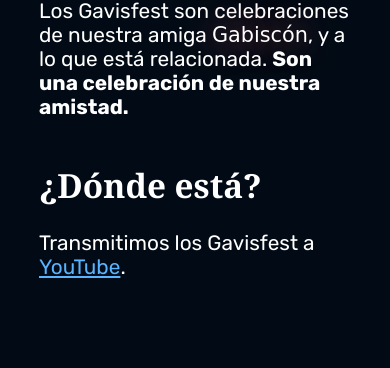
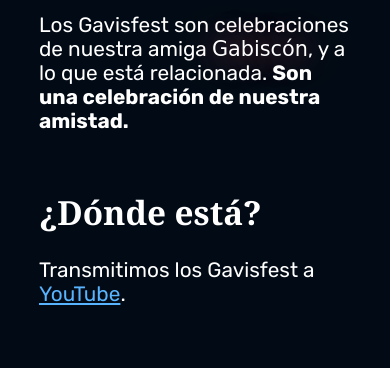
Before and after one commit to Gavisfest/sitio, a plain HTML site: page index.html in a window 390 px wide. Shown: the part 718-1086 px from the top of the page. Before the commit the page ends 1059 px from the top, so only its background shows below. Drawn offline with Linux system fonts and the light colour scheme; a web font is replaced by a local one.

Commit message:
Update H1 margins
In hopes that it will improve the graphics the website produce on mobile devices. #1

```diff
--- a/styles.css
+++ b/styles.css
@@ -30,7 +30,7 @@ a:hover {
 }
 
 h1 {
-	margin-top: 2.7rem;
+	margin-top: 1.7em;
 }
 
 h1,
```
